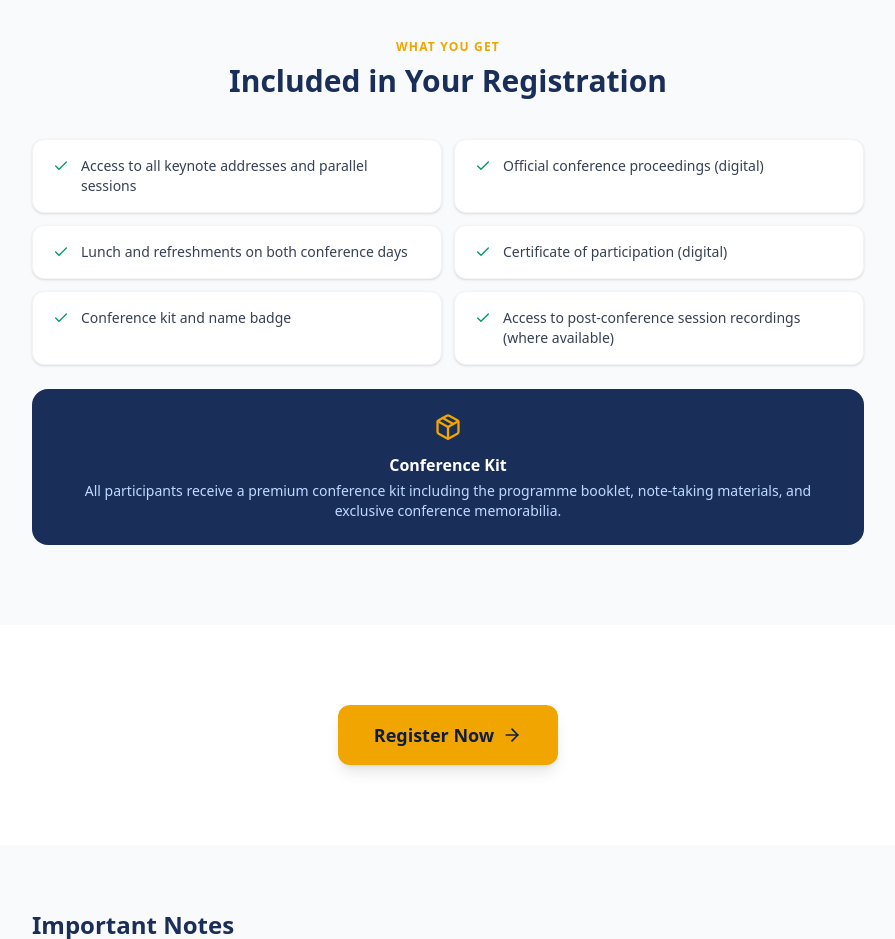
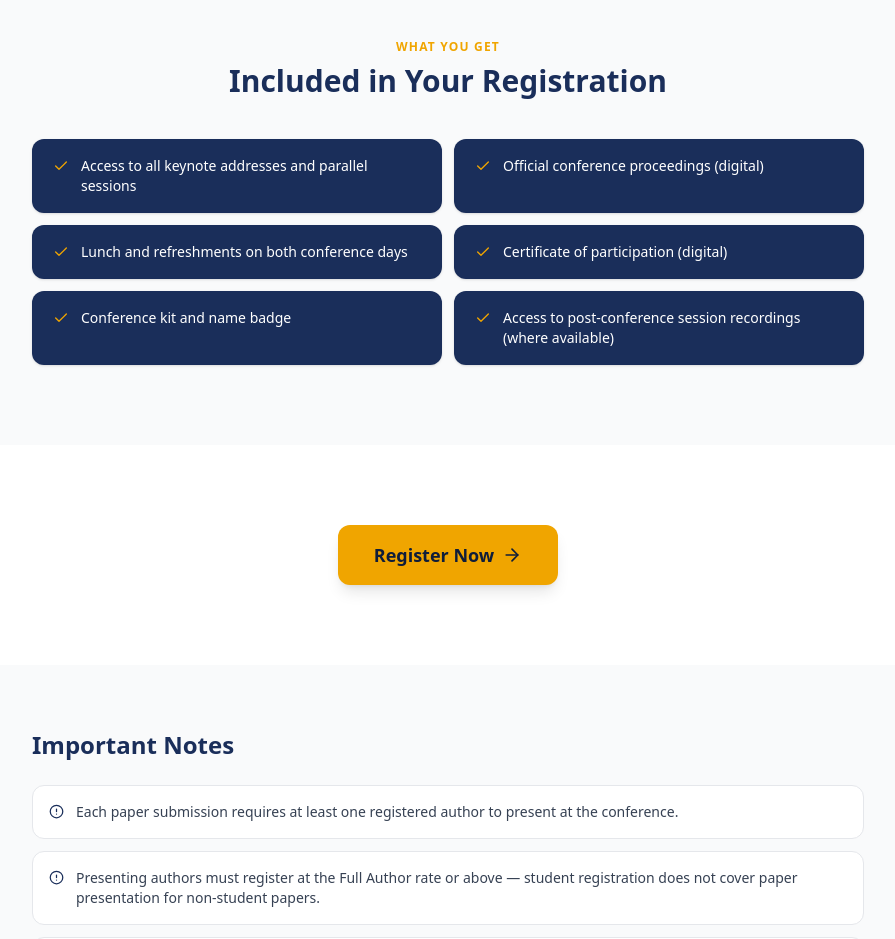
Before and after one commit to adamarbain/International-Conference-Nextgen-2026, a Next.js app: page /registration in a window 1280 px wide. Shown: the part 1580-2519 px from the top of the page, without its empty margins (192-1087 px from the left). Built offline with nearby package versions, Linux system fonts and the light colour scheme.

Commit message:
Adjustments according to instructions 2

```diff
--- a/src/app/registration/page.tsx
+++ b/src/app/registration/page.tsx
@@ -211,28 +211,12 @@ export default function RegistrationPage() {
               <motion.div
                 key={i}
                 variants={prefersReducedMotion ? {} : fadeUp}
-                className="flex items-start gap-3 bg-white rounded-xl px-5 py-4 border border-gray-100 shadow-sm"
+                className="flex items-start gap-3 bg-navy rounded-xl px-5 py-4 border border-navy/10 shadow-sm"
               >
-                <Check size={16} className="text-emerald-600 shrink-0 mt-0.5" />
-                <p className="text-sm text-gray-700">{item}</p>
+                <Check size={16} className="text-gold shrink-0 mt-0.5" />
+                <p className="text-sm text-white">{item}</p>
               </motion.div>
             ))}
-          </motion.div>
-
-          <motion.div
-            variants={prefersReducedMotion ? {} : fadeUp}
-            initial="hidden"
-            whileInView="visible"
-            viewport={{ once: true }}
-            className="mt-6 bg-navy rounded-2xl p-6 text-white text-center"
-          >
-            <Package size={28} className="text-gold mx-auto mb-3" />
-            <p className="font-semibold mb-1">Conference Kit</p>
-            <p className="text-blue-200 text-sm">
-              All participants receive a premium conference kit including the
-              programme booklet, note-taking materials, and exclusive conference
-              memorabilia.
-            </p>
           </motion.div>
         </div>
       </section>
```
